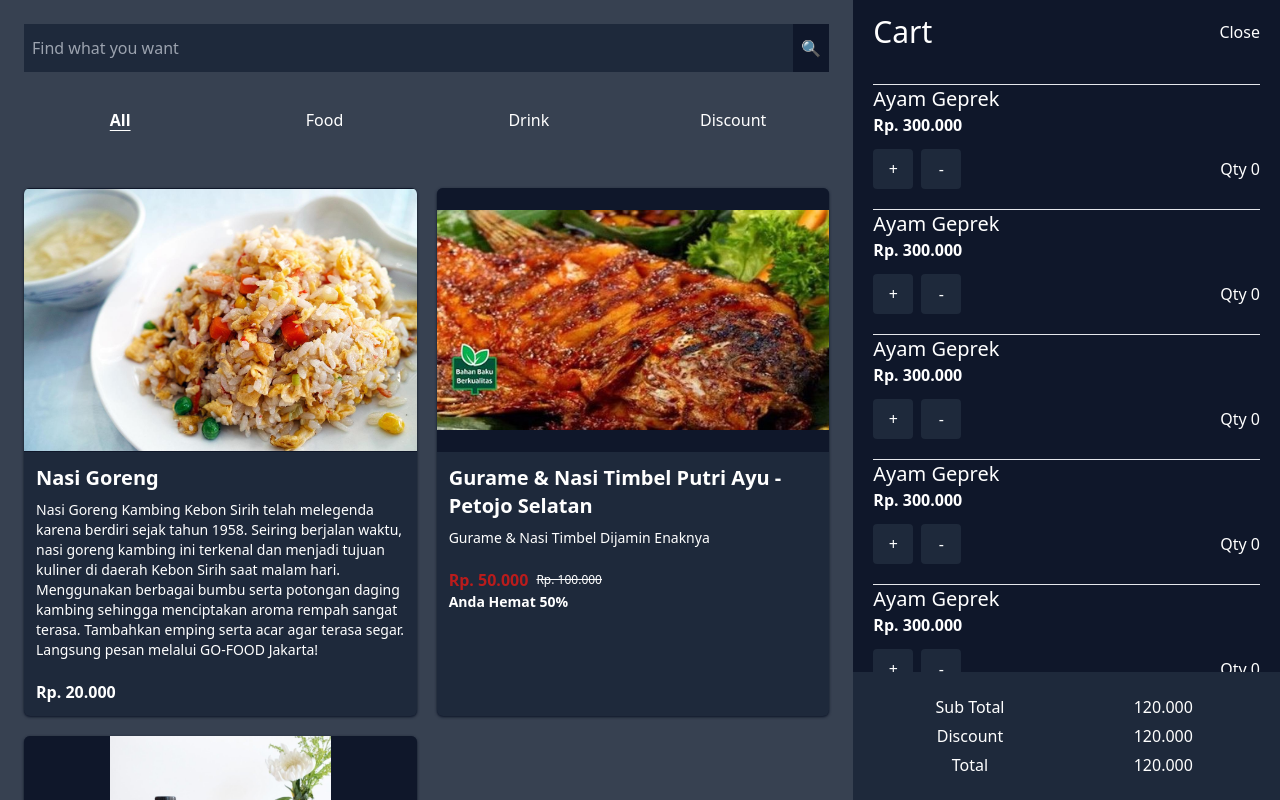
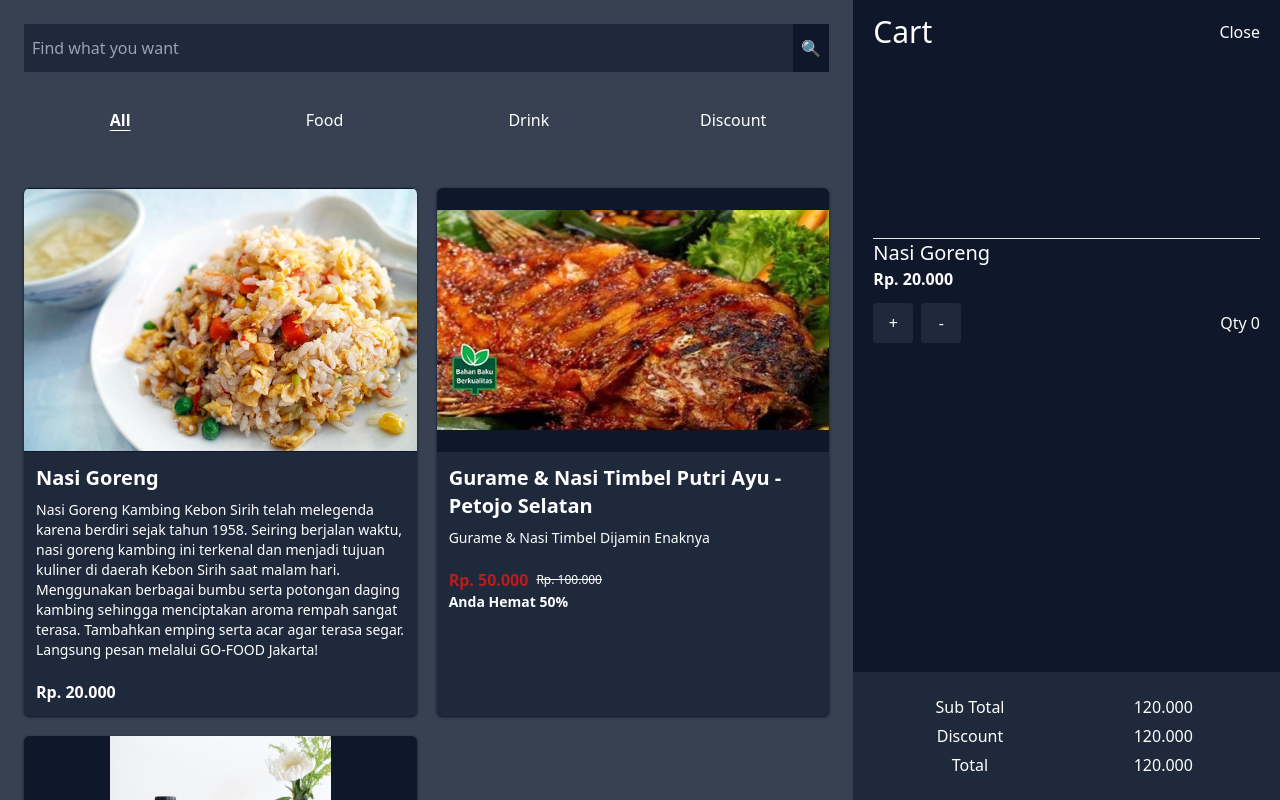
Before and after one commit to ElbiGans04/cyber, a Next.js app: page / in a window 1280 px wide. Both pictures are taken after a click on the element 220 px from the left and 452 px from the top of the page. Built offline with nearby package versions, Linux system fonts and the light colour scheme.

Commit message:
feat: membuat agar barang dapat masuk ke cart

```diff
--- a/pages/index.tsx
+++ b/pages/index.tsx
@@ -10,7 +10,12 @@ import {
   discount,
   search,
 } from "../src/features/data/dataReducer";
-import {closeModal, openModal, TypeCart} from '../src/features/cart/cartReducer'
+import {
+  closeModal,
+  openModal,
+  TypeCart,
+  addItem,
+} from "../src/features/cart/cartReducer";
 
 export default function Home() {
   const dispatch = useDispatch();
@@ -31,7 +36,12 @@ export default function Home() {
       {/* Sebelah Kanan */}
       <Cart />
 
-      <button onClick={() => dispatch(openModal())} className="absolute h-12 p-3 border-2 border-slate-600 bottom-5 rounded-xl left-5 bg-slate-900 md:hidden">Cart 🛒</button>
+      <button
+        onClick={() => dispatch(openModal())}
+        className="absolute h-12 p-3 border-2 border-slate-600 bottom-5 rounded-xl left-5 bg-slate-900 md:hidden"
+      >
+        Cart 🛒
+      </button>
     </div>
   );
 }
@@ -131,6 +141,7 @@ function Category() {
 }
 
 function Cards() {
+  const dispatch = useDispatch();
   const data = useSelector<{ data: Type }, Type["result"]>(
     (data) => data.data.result
   );
@@ -142,6 +153,7 @@ function Cards() {
             key={tunggal["id"]}
             className="grid w-full h-full grid-rows-2 overflow-hidden rounded-md shadow cursor-pointer bg-slate-800 shadow-slate-900"
             title={tunggal["name"]}
+            onClick={() => dispatch(addItem(tunggal))}
           >
             <div className="relative w-full h-full bg-slate-900 ">
               <Image
@@ -189,100 +201,53 @@ function Cards() {
 
 function Cart() {
   const dispatch = useDispatch();
-  const data = useSelector<{ cart: TypeCart }, TypeCart>(
-    (data) => data.cart
-  );
+  const data = useSelector<{ cart: TypeCart }, TypeCart>((data) => data.cart);
   return (
-    <div className={`absolute duration-500 z-50 grid w-full h-full overflow-hidden transition-all bg-slate-900 md:z-auto md:top-0 md:relative ${data.modal ? "top-0" : "top-[-1000px]"}`}>
+    <div
+      className={`absolute duration-500 z-50 grid w-full h-full overflow-hidden transition-all bg-slate-900 md:z-auto md:top-0 md:relative ${
+        data.modal ? "top-0" : "top-[-1000px]"
+      }`}
+    >
       <div className="flex items-center justify-between h-16 p-3 p-5 text-center">
         <p className="text-3xl ">Cart</p>
         <button onClick={() => dispatch(closeModal())}>Close</button>
       </div>
       <div className="grid w-full h-full gap-5 p-5 overflow-auto">
-        <div className="flex flex-col w-full">
+        {data.data.map((tunggal) => {
+          return (
+            <div key={tunggal["id"]} className="flex flex-col w-full">
               <hr></hr>
-          <p className="text-xl">Ayam Geprek</p>
-          <p className="font-bold text-md">Rp. 300.000</p>
+              <p className="text-xl">{tunggal["name"]}</p>
+              <p>
+                <span className="font-bold text-md">
+                  {" "}
+                  {formatRupiah(
+                    tunggal["discount"] !== 0
+                      ? (tunggal["price"] * tunggal["discount"]) / 100
+                      : tunggal["price"],
+                    "Rp."
+                  )}
+                </span>{" "}
+                {tunggal["discount"] !== 0 && (
+                  <span className="text-xs text-red-700 line-through">
+                    {formatRupiah(tunggal["price"], "Rp")}
+                  </span>
+                )}
+              </p>
               <div className="flex items-center justify-between w-full mt-3">
                 <div>
                   <button className="w-10 mr-2 rounded bg-slate-800 lg:p-2">
                     +
                   </button>
-              <button className="w-10 rounded bg-slate-800 lg:p-2">-</button>
+                  <button className="w-10 rounded bg-slate-800 lg:p-2">
+                    -
+                  </button>
                 </div>
                 <p>Qty 0</p>
               </div>
             </div>
-        <div className="flex flex-col w-full">
-          <hr></hr>
-          <p className="text-xl">Ayam Geprek</p>
-          <p className="font-bold text-md">Rp. 300.000</p>
-          <div className="flex items-center justify-between w-full mt-3">
-            <div>
-              <button className="w-10 mr-2 rounded bg-slate-800 lg:p-2">
-                +
-              </button>
-              <button className="w-10 rounded bg-slate-800 lg:p-2">-</button>
-            </div>
-            <p>Qty 0</p>
-          </div>
-        </div>
-        <div className="flex flex-col w-full">
-          <hr></hr>
-          <p className="text-xl">Ayam Geprek</p>
-          <p className="font-bold text-md">Rp. 300.000</p>
-          <div className="flex items-center justify-between w-full mt-3">
-            <div>
-              <button className="w-10 mr-2 rounded bg-slate-800 lg:p-2">
-                +
-              </button>
-              <button className="w-10 rounded bg-slate-800 lg:p-2">-</button>
-            </div>
-            <p>Qty 0</p>
-          </div>
-        </div>
-        <div className="flex flex-col w-full">
-          <hr></hr>
-          <p className="text-xl">Ayam Geprek</p>
-          <p className="font-bold text-md">Rp. 300.000</p>
-          <div className="flex items-center justify-between w-full mt-3">
-            <div>
-              <button className="w-10 mr-2 rounded bg-slate-800 lg:p-2">
-                +
-              </button>
-              <button className="w-10 rounded bg-slate-800 lg:p-2">-</button>
-            </div>
-            <p>Qty 0</p>
-          </div>
-        </div>
-        <div className="flex flex-col w-full">
-          <hr></hr>
-          <p className="text-xl">Ayam Geprek</p>
-          <p className="font-bold text-md">Rp. 300.000</p>
-          <div className="flex items-center justify-between w-full mt-3">
-            <div>
-              <button className="w-10 mr-2 rounded bg-slate-800 lg:p-2">
-                +
-              </button>
-              <button className="w-10 rounded bg-slate-800 lg:p-2">-</button>
-            </div>
-            <p>Qty 0</p>
-          </div>
-        </div>
-        <div className="flex flex-col w-full">
-          <hr></hr>
-          <p className="text-xl">Ayam Geprek</p>
-          <p className="font-bold text-md">Rp. 300.000</p>
-          <div className="flex items-center justify-between w-full mt-3">
-            <div>
-              <button className="w-10 mr-2 rounded bg-slate-800 lg:p-2">
-                +
-              </button>
-              <button className="w-10 rounded bg-slate-800 lg:p-2">-</button>
-            </div>
-            <p>Qty 0</p>
-          </div>
-        </div>
+          );
+        })}
       </div>
 
       <div className="grid items-center self-end h-32 grid-cols-2 p-5 justify-items-center bg-slate-800">
```
Lines whose indentation alone changed are shown as unchanged.
